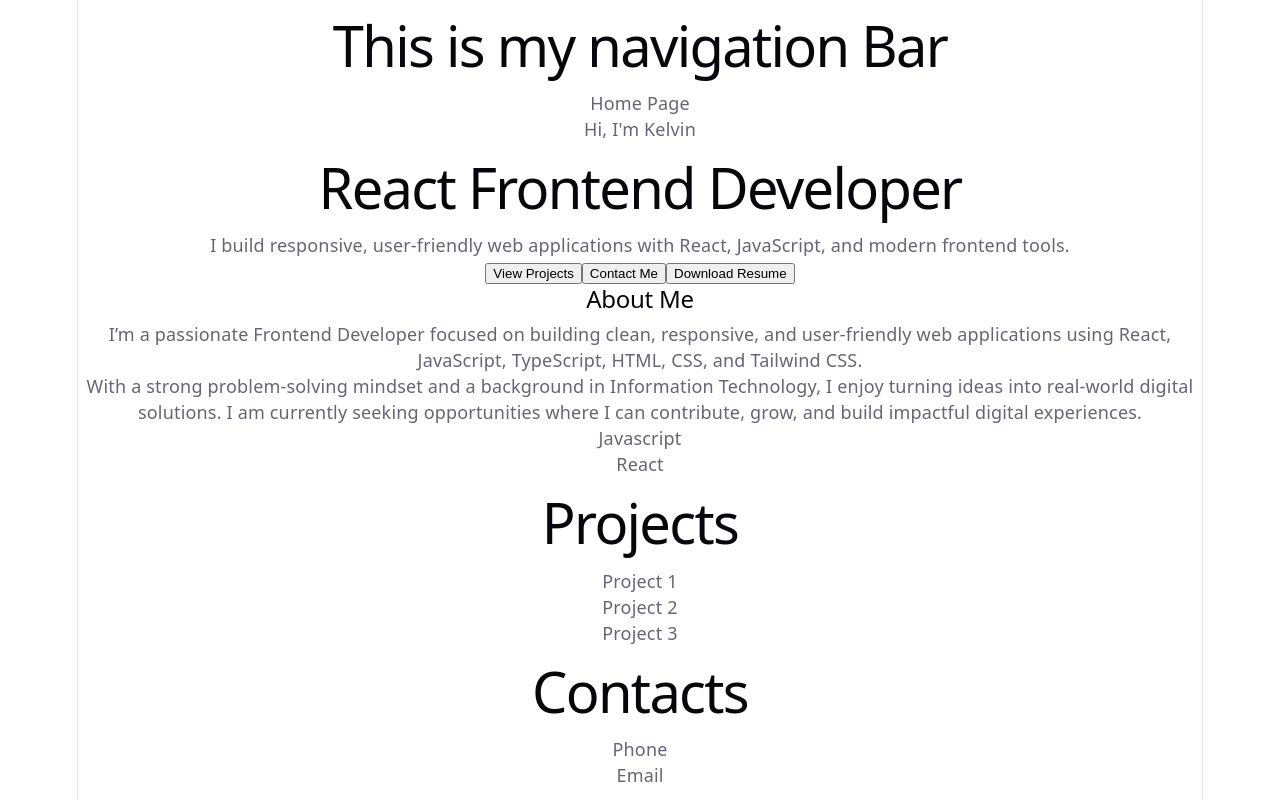
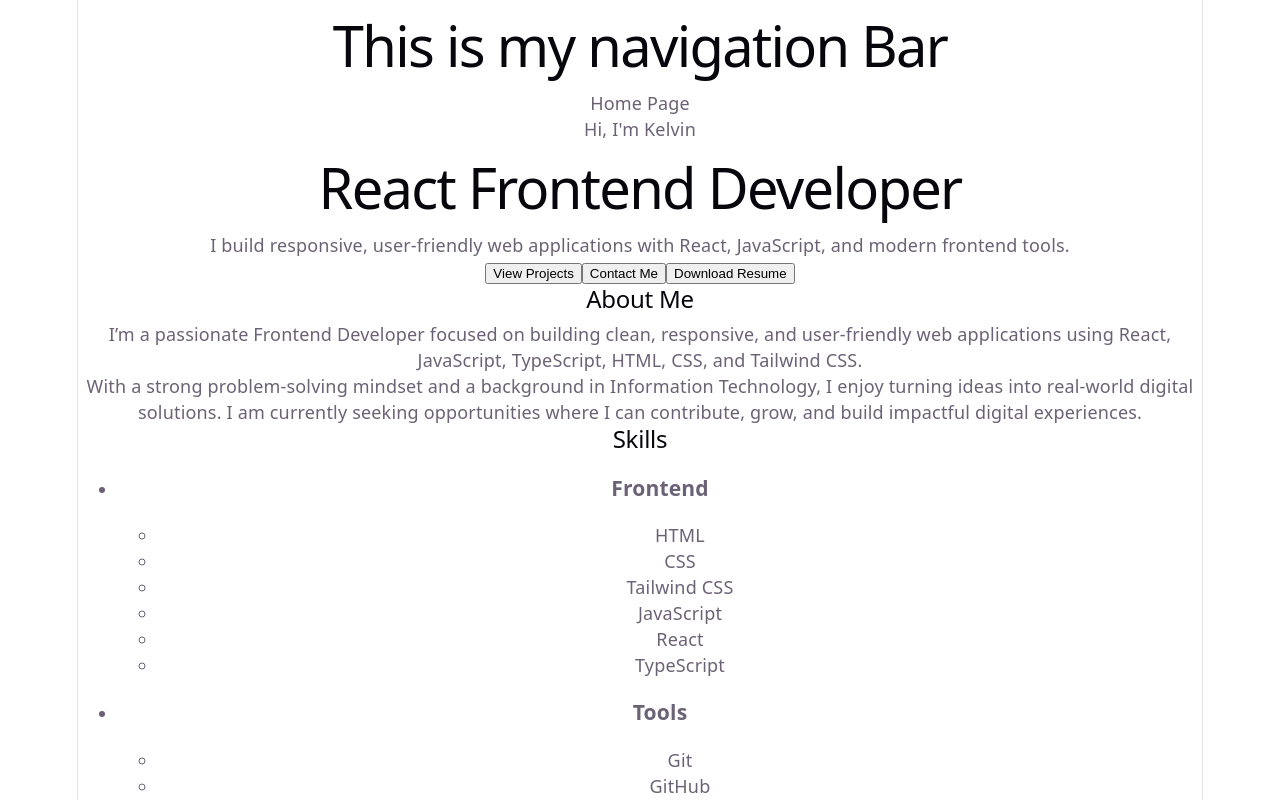
Before and after one commit to Mankelvo/personal-portfolio, a React (Vite) app: page / in a window 1280 px wide. Shown: the top 800 px of the page. Built offline with nearby package versions, Linux system fonts and the light colour scheme.

Commit message:
Connect skills section to skills data

```diff
--- a/src/components/sections/Skills.jsx
+++ b/src/components/sections/Skills.jsx
@@ -1,10 +1,33 @@
+import skills from '../../data/skills.js';
 function Skills(){
     return (
-        <>
-                <p>Javascript</p>
-                <p>React</p>
+        <section>
+            <h2>Skills</h2>
+               <div>
+                <ul>
+                {
+                    skills.map((skill)=>(
+                     <li key ={skill.category}>
+                     <h3 >{skill.category}</h3>
+                     <ul>
+                        {
+                            skill.items.map((item)=>(
+                                <li key={item}>{item}</li>
+                            )) }
+                     </ul>
+                     </li>
+                    ))}
 
-        </>
+
+                </ul>
+
+              </div>
+
+
+        </section>
+
+
+
     )
 
 }
--- a/src/data/skills.js
+++ b/src/data/skills.js
@@ -1,6 +1,23 @@
-[
-  JavaScript,
-  React,
-  Tailwind,
-  Git
+const skills =[
+  {category:"Frontend",
+     items:[
+      "HTML",
+      "CSS",
+      "Tailwind CSS",
+      "JavaScript",
+      "React",
+      "TypeScript",]
+
+  },
+
+  {category: "Tools",
+     items:[
+      "Git",
+       "GitHub",
+       "Vs Code",
+        "Jest" ]}
+
+
 ]
+
+export default skills;
```
